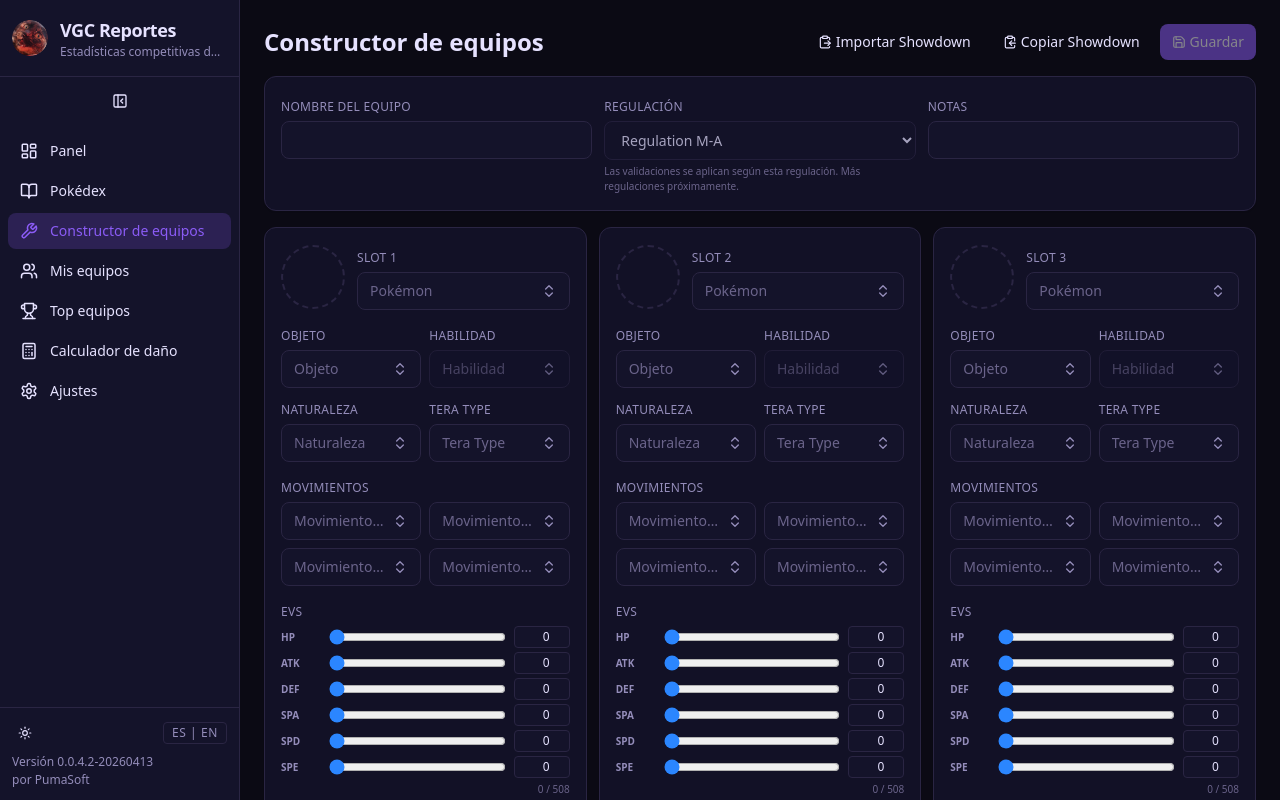
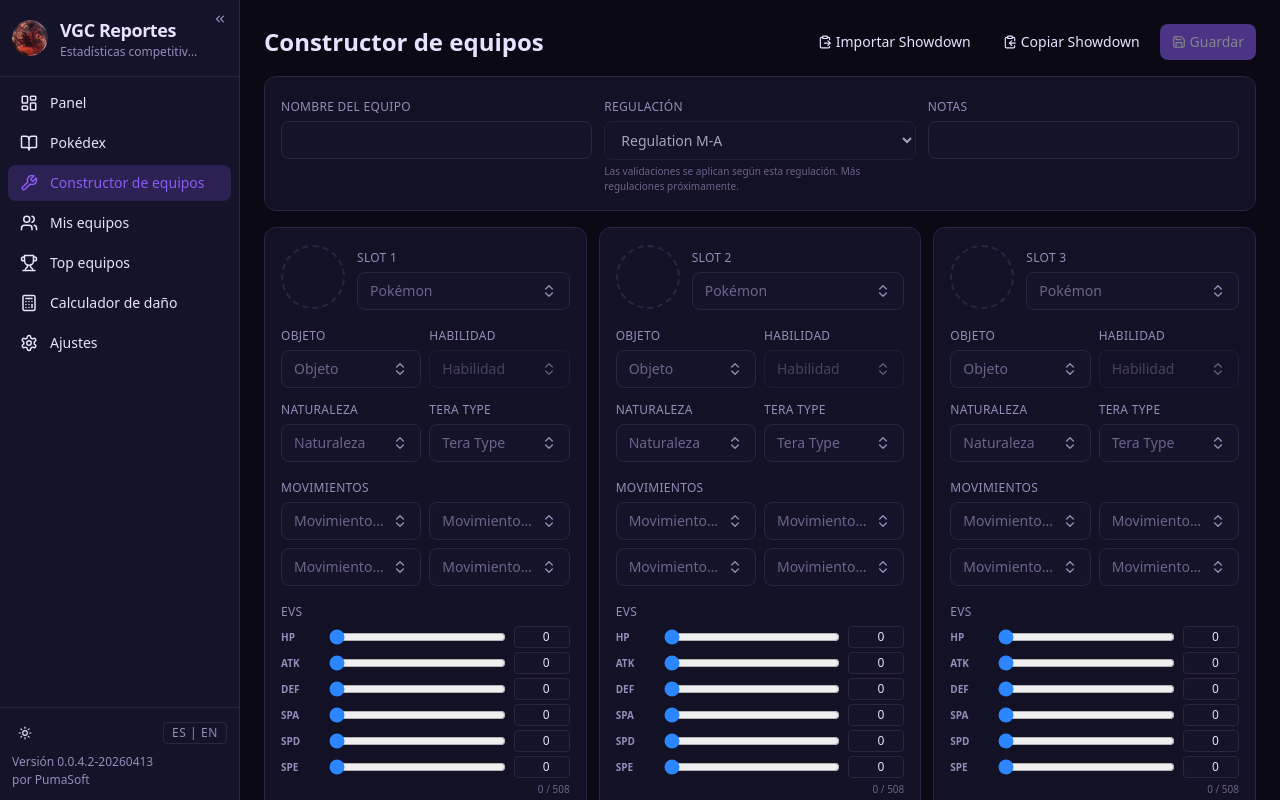
Before and after one commit to felipesuarez-dev/VGC-Reporter, a React (Vite) app in the folder frontend/: page /#/team-builder in a window 1280 px wide. Built offline with nearby package versions, Linux system fonts and the light colour scheme; what @smogon/calc would draw is missing.

Commit message:
[ui] integrate sidebar collapse toggle into header with chevrons icon

```diff
--- a/frontend/src/components/layout/AppShell.tsx
+++ b/frontend/src/components/layout/AppShell.tsx
@@ -10,8 +10,8 @@ import {
   Settings as SettingsIcon,
   Moon,
   Sun,
-  PanelLeftClose,
-  PanelLeftOpen,
+  ChevronsLeft,
+  ChevronsRight,
 } from "lucide-react";
 import { cn } from "../../lib/cn";
 import { LanguageToggle } from "./LanguageToggle";
@@ -52,7 +52,7 @@ export function AppShell() {
       >
         <div
           className={cn(
-            "flex items-center gap-3 border-b px-3 py-4",
+            "relative flex items-center gap-3 border-b px-3 py-4",
             collapsed && "justify-center px-2",
           )}
           style={{ borderColor: "var(--border)" }}
@@ -63,7 +63,7 @@ export function AppShell() {
             className="h-9 w-9 shrink-0 rounded-full"
           />
           {!collapsed && (
-            <div className="flex min-w-0 flex-col">
+            <div className="flex min-w-0 flex-col pr-6">
               <span className="truncate text-lg font-bold tracking-tight">
                 {t("app.name")}
               </span>
@@ -75,12 +75,15 @@ export function AppShell() {
               </span>
             </div>
           )}
-        </div>
-
-        <div className="px-2 py-2">
           <button
-            className="btn-ghost w-full justify-center"
+            type="button"
             onClick={toggleSidebar}
+            className={cn(
+              "absolute rounded-md p-1 transition-colors",
+              "hover:bg-[var(--bg-elev-strong)]",
+              collapsed ? "bottom-1 left-1/2 -translate-x-1/2" : "right-2 top-2",
+            )}
+            style={{ color: "var(--text-muted)" }}
             aria-label={
               collapsed ? t("ui.expand_sidebar") : t("ui.collapse_sidebar")
             }
@@ -89,9 +92,9 @@ export function AppShell() {
             }
           >
             {collapsed ? (
-              <PanelLeftOpen size={16} />
+              <ChevronsRight size={14} />
             ) : (
-              <PanelLeftClose size={16} />
+              <ChevronsLeft size={14} />
             )}
           </button>
         </div>
```
